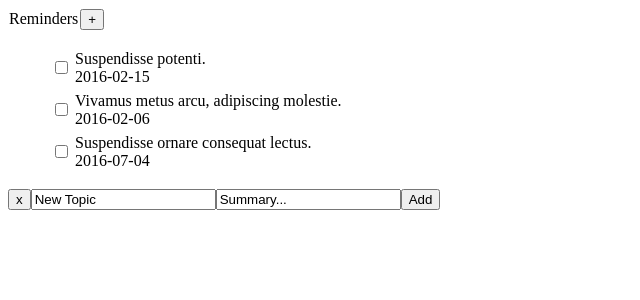
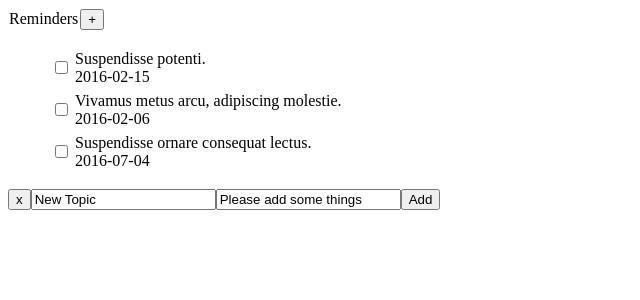
Before and after one commit to RapidProduction/RemindersSample-ReactJs, a React app: page / in a window 1280 px wide. Shown: the top 300 px of the page, without its empty margins (0-640 px from the left). Built offline with nearby package versions, Linux system fonts and the light colour scheme.

Commit message:
Implement Edit Layout methods.

```diff
--- a/src/component/EditLayout.jsx
+++ b/src/component/EditLayout.jsx
@@ -3,15 +3,39 @@ import React from 'react';
 class EditLayout extends React.Component {
     constructor(props) {
         super(props);
+
         this.state = {};
+        if(this.props.item != undefined) {
+            this.state = {
+                title: this.props.item.title,
+                summary: this.props.item.summary,
+                date: this.props.item.date,
+                titleChangedOnce: false,
+                summaryChangedOnce: false
+            }
+        }
 
+        this.registerHandles();
+    }
+
+    registerHandles() {
         this.handleAdd = this.handleAdd.bind(this);
         this.handleRemove = this.handleRemove.bind(this);
         this.handleClose = this.handleClose.bind(this);
+        this.handleTitleChange = this.handleTitleChange.bind(this);
+        this.handleSummaryChange = this.handleSummaryChange.bind(this);
+        this.handleTitleClick = this.handleTitleClick.bind(this);
+        this.handleSummaryClick = this.handleSummaryClick.bind(this);
     }
 
     handleAdd() {
-        this.props.onAddItem("Title", "Summary", "Today");
+        var titleValue = this.getValidatedText(this.state.title, "New Topic");
+        var summaryValue = this.getValidatedText(this.state.summary, "Please add some things");
+        var date = Date.now();
+
+        if(titleValue != "" && summaryValue != "") {
+            this.props.onAddItem(titleValue, summaryValue, this.getHumanReadableDate());
+        }
     }
 
     handleRemove() {
@@ -22,16 +46,74 @@ class EditLayout extends React.Component {
         this.props.onClose();
     }
 
+    handleTitleChange(event) {
+        this.setState({title: event.target.value});
+    }
+
+    handleSummaryChange(event) {
+        this.setState({summary: event.target.value});
+    }
+
+    handleTitleClick() {
+        if(!this.state.titleChangedOnce) {
+            this.setState({title: ""});
+        }
+
+        if(this.state.title != "") {
+            this.setState({titleChangedOnce: true});
+        }
+    }
+
+    handleSummaryClick() {
+        if(!this.state.summaryChangedOnce) {
+            this.setState({summary: ""});
+        }
+
+        if(!this.state.summary != "") {
+            this.setState({summaryChangedOnce: true});
+        }
+    }
+
+    getValidatedText(text, defaultText, isChangeOnce) {
+        if((text == undefined || text == null || text == "") && !isChangeOnce) {
+            return defaultText;
+        }
+
+        return text;
+    }
+
+    getHumanReadableDate() {
+        var months = ["Jan", "Feb", "Mar", "Apr", "May", "Jun", "Jul", "Aug", "Sep", "Oct", "Nov", "Dec"];
+        var days = ["Sunday", "Monday", "Tuesday", "Wednesday", "Thursday", "Friday", "Saturday"];
+
+        var d = new Date();
+        var day = days[d.getDay()];
+        var hr = d.getHours();
+        var min = d.getMinutes();
+        if (min < 10) {
+            min = "0" + min;
+        }
+        var ampm = hr < 12 ? "AM" : "PM";
+        var date = d.getDate();
+        var month = months[d.getMonth()];
+        var year = d.getFullYear();
+        var x = document.getElementById("time");
+        return day + " " + hr + ":" + min + " " + ampm + " " + date + " " + month + " " + year;
+    }
+
     render() {
         var buttonAction = this.props.mode == "new" ?
             <button onClick={this.handleAdd}>Add</button> :
             <button onClick={this.handleRemove}>Remove</button>;
 
+        var titleValue = this.getValidatedText(this.state.title, "New Topic", this.state.titleChangedOnce);
+        var summaryValue = this.getValidatedText(this.state.summary, "Please add some things", this.state.summaryChangedOnce);
+
         return (
             <div>
                 <button onClick={this.handleClose}>x</button>
-                <input type="text" name="Title" value="New Topic" />
-                <input type="text" name="Summary" value="Summary..." />
+                <input type="text" name="Title" value={titleValue} onChange={this.handleTitleChange} onClick={this.handleTitleClick}/>
+                <input type="text" name="Summary" value={summaryValue} onChange={this.handleSummaryChange} onClick={this.handleSummaryClick}/>
 
                 {buttonAction}
             </div>
```
